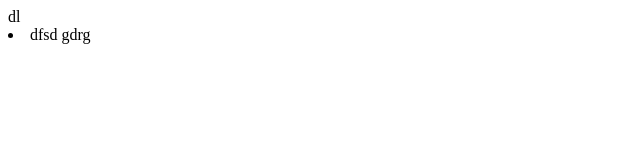
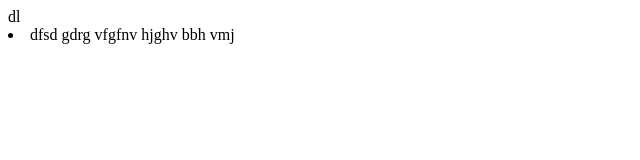
Before and after one commit to Ruduyseka/homework-1, a plain HTML site: page index.html in a window 1280 px wide. Shown: the whole page, without its empty margins (0-640 px from the left). Drawn offline with Linux system fonts and the light colour scheme.

Commit message:
Update index.html

```diff
--- a/index.html
+++ b/index.html
@@ -6,5 +6,9 @@ dl
 <li>
     dfsd
     gdrg
+vfgfnv
+hjghv
+bbh
+vmj
 
 </li>
```
